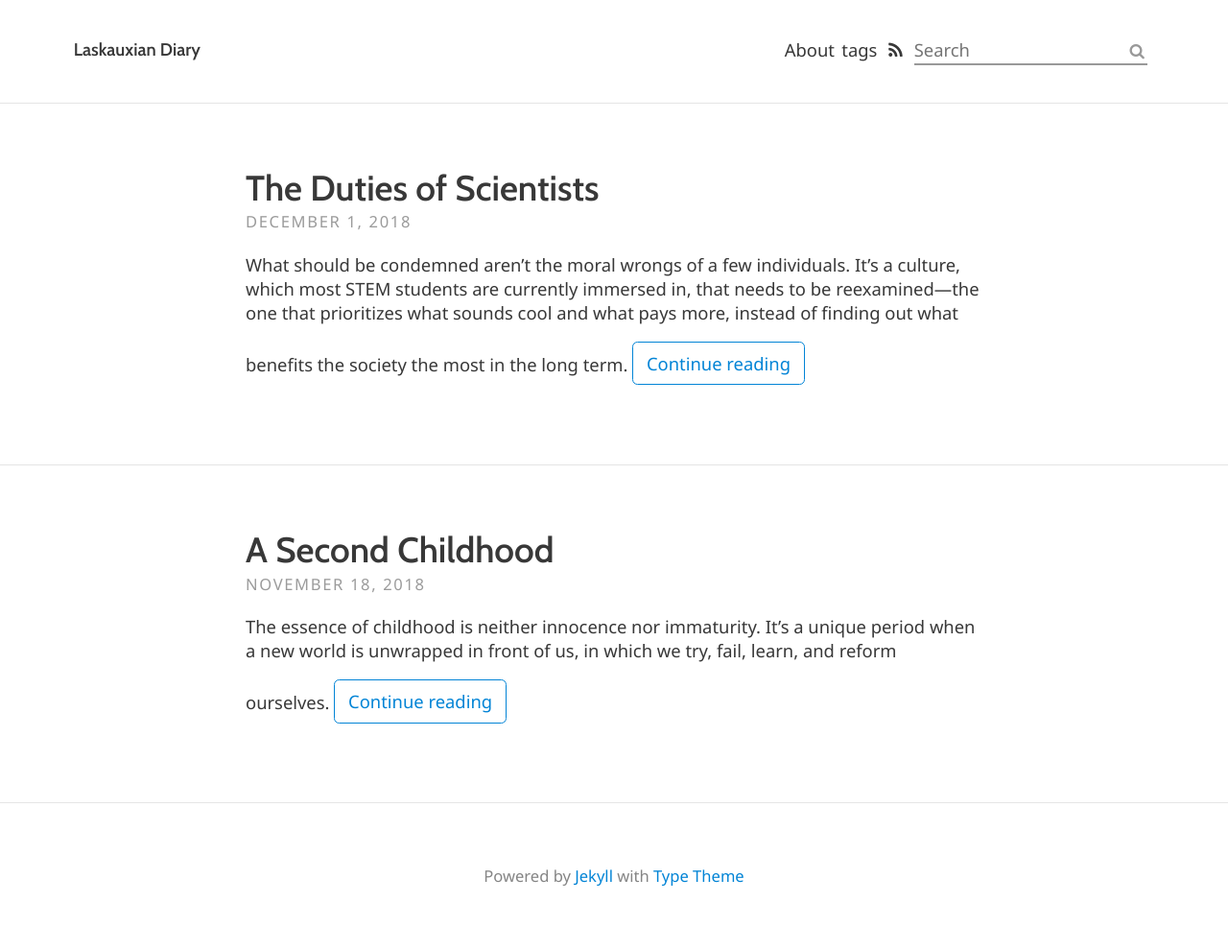
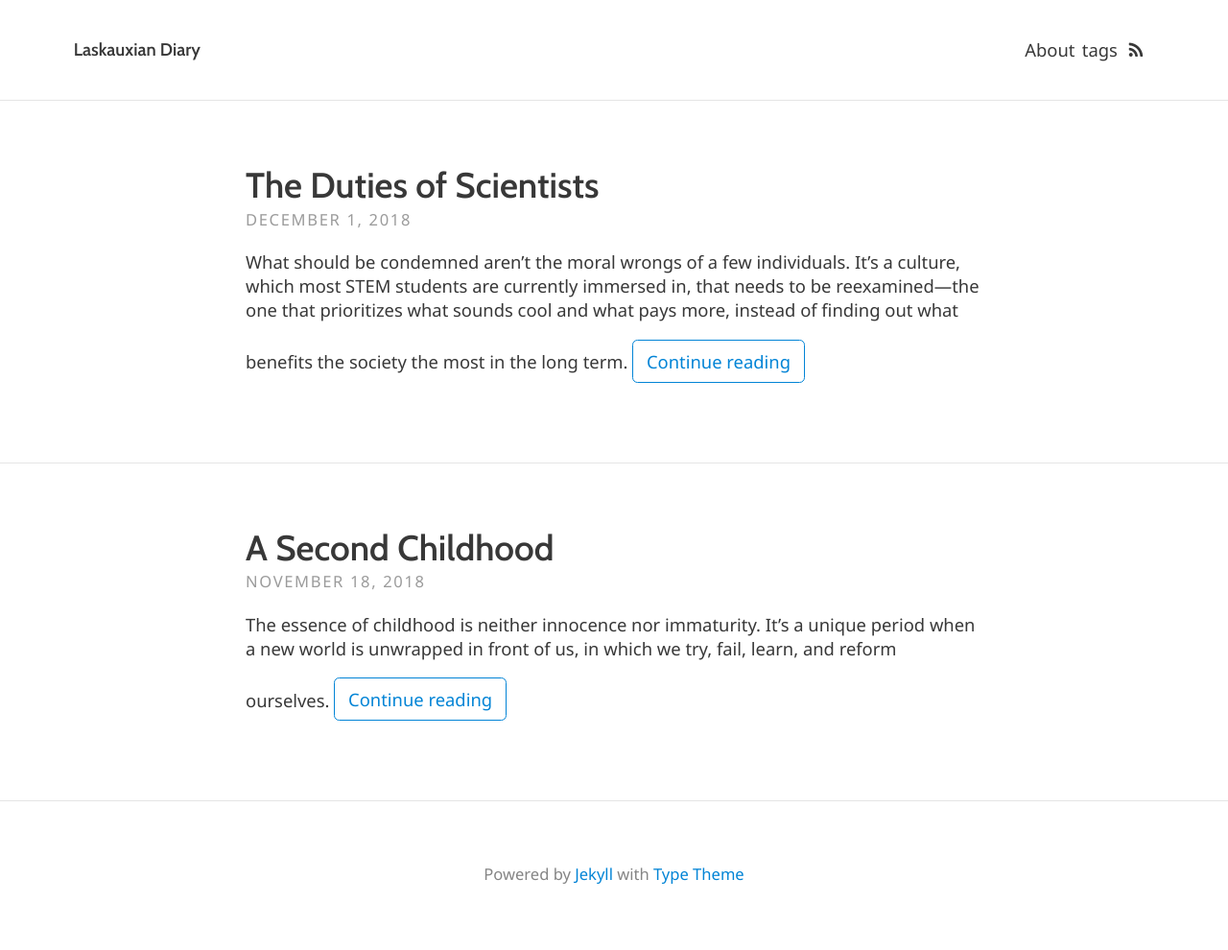
Before and after one commit to laskaux/laskaux.github.io, a Jekyll site: the page built from index.html, in a window 1280 px wide. Shown: the whole page at 96% size. Built offline with Jekyll 4.4.1, drawn with Linux system fonts in a browser that asks for light colours; the list of posts is cut into pages by our own code.

Commit message:
remove search

```diff
--- a/_config.yml
+++ b/_config.yml
@@ -45,7 +45,7 @@ theme_settings:
   google_analytics: # Tracking ID, e.g. "UA-000000-01"
   disqus_shortname:
   katex: true # Enable if using math markup
-  search: true # Enable the search feature
+  search: false # Enable the search feature
 
   # Localization strings
   str_follow_on: "Follow on"
```
